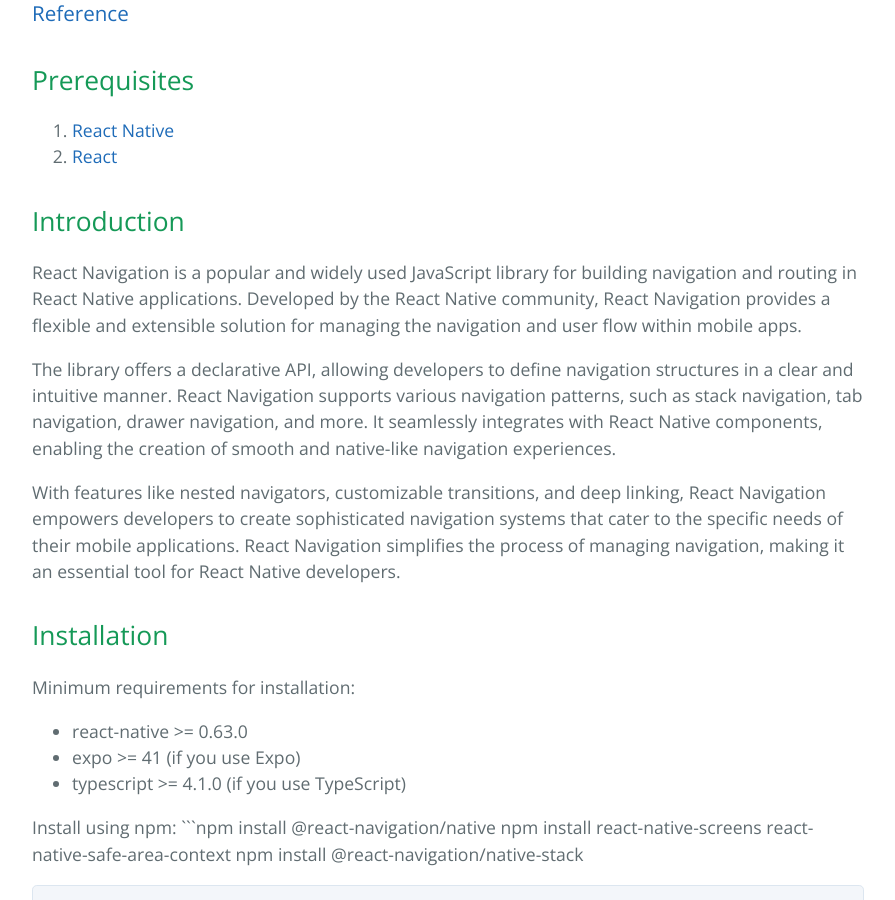
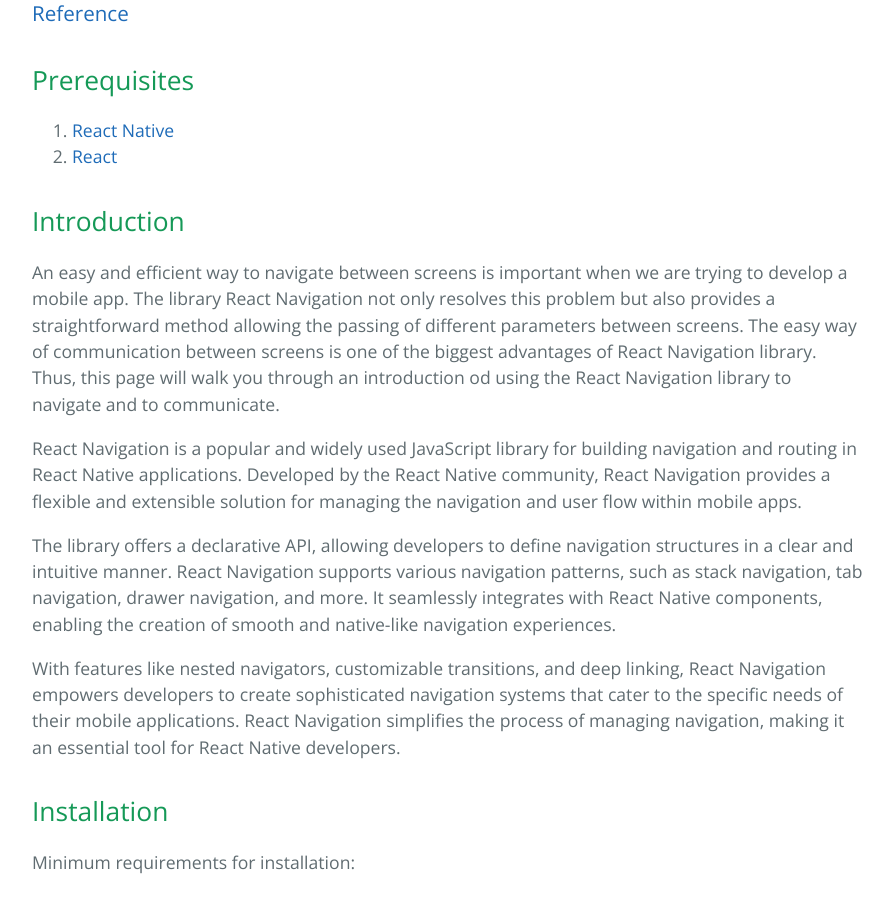
Before and after one commit to learning-software-engineering/learning-software-engineering.github.io, a Jekyll site: the page built from Topics/Tech_Stacks/React_Navigation.md, in a window 1280 px wide and 900 px high, scrolled down 873 px. Shown: the whole window, without its empty margins (192-1087 px from the left). Built offline with Jekyll 4.4.1, drawn with Linux system fonts in a browser that asks for light colours; our own code applies the rules of GitHub Pages for plain Markdown files; some of the changed text lies outside the part shown.

Commit message:
Update React_Navigation.md
Add more to introduction and RTL layout in limitation section

```diff
--- a/Topics/Tech_Stacks/React_Navigation.md
+++ b/Topics/Tech_Stacks/React_Navigation.md
@@ -15,6 +15,8 @@
 
 
 ## Introduction
+An easy and efficient way to navigate between screens is important when we are trying to develop a mobile app. The library React Navigation not only resolves this problem but also provides a straightforward method allowing the passing of different parameters between screens. The easy way of communication between screens is one of the biggest advantages of React Navigation library. Thus, this page will walk you through an introduction od using the React Navigation library to navigate and to communicate.
+
 React Navigation is a popular and widely used JavaScript library for building navigation and routing in React Native applications. Developed by the React Native community, React Navigation provides a flexible and extensible solution for managing the navigation and user flow within mobile apps.
 
 The library offers a declarative API, allowing developers to define navigation structures in a clear and intuitive manner. React Navigation supports various navigation patterns, such as stack navigation, tab navigation, drawer navigation, and more. It seamlessly integrates with React Native components, enabling the creation of smooth and native-like navigation experiences.
```
Also changed, not shown: other parts of Topics/Tech_Stacks/React_Navigation.md (+2 -1 lines).
